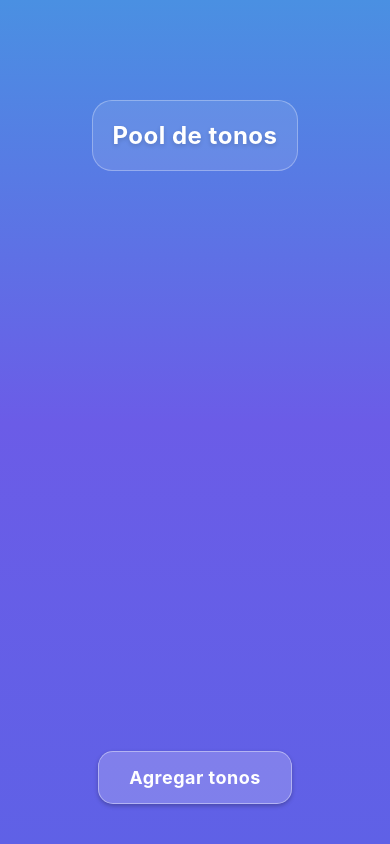
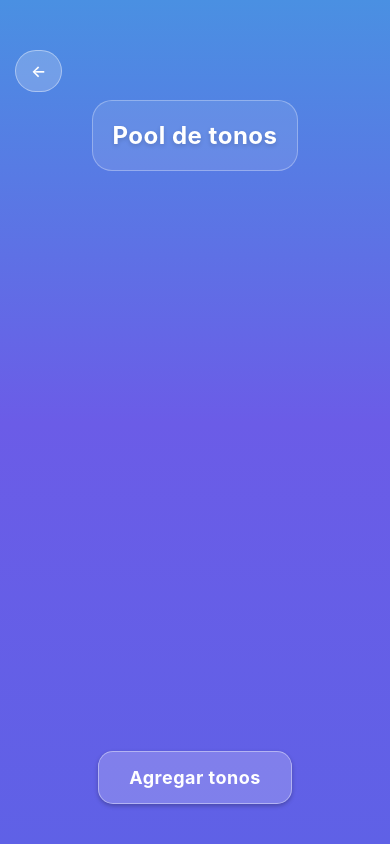
Before and after one commit to Jorge221z/echo-alarm, a React Native app: screen /TonePool in a window 390 px wide. Built offline with nearby package versions, Linux system fonts and the light colour scheme.

Commit message:
Add backButton to tonePOol

```diff
--- a/src/screens/TonePoolScreen.js
+++ b/src/screens/TonePoolScreen.js
@@ -46,6 +46,13 @@ export default function TonePoolScreen({ navigation }) {
       colors={['#4A90E2', '#6B5CE7', '#5f61e6ff']}
       style={{ flex: 1 }}>
 
+      <TouchableOpacity
+        style={styles.backButton}
+        onPress={() => navigation.goBack()}
+      >
+        <Text style={styles.backButtonText}>←</Text>
+      </TouchableOpacity>
+
       <View style={styles.container}>
         <Text style={styles.mainText}>Pool de tonos</Text>
 
@@ -84,6 +91,23 @@ export default function TonePoolScreen({ navigation }) {
 
 
 const styles = StyleSheet.create({
+  backButton: {
+    position: 'absolute',
+    top: 50,
+    left: 15,
+    backgroundColor: 'rgba(255, 255, 255, 0.2)',
+    paddingVertical: 10,
+    paddingHorizontal: 15,
+    borderRadius: 30,
+    borderWidth: 1,
+    borderColor: 'rgba(255, 255, 255, 0.4)',
+    zIndex: 10,
+  },
+  backButtonText: {
+    color: '#FFFFFF',
+    fontSize: 16,
+    fontWeight: '600',
+  },
   container: {
     flex: 1,
     alignItems: 'center',
```
